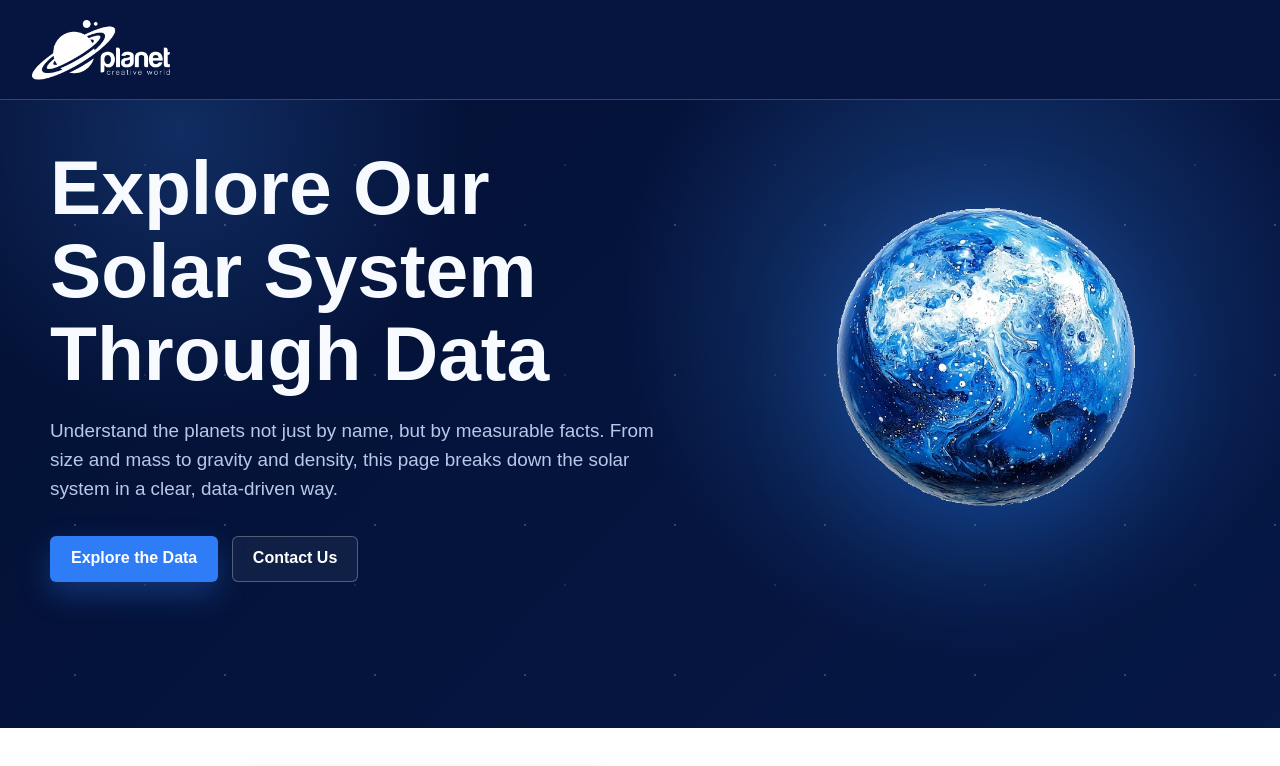
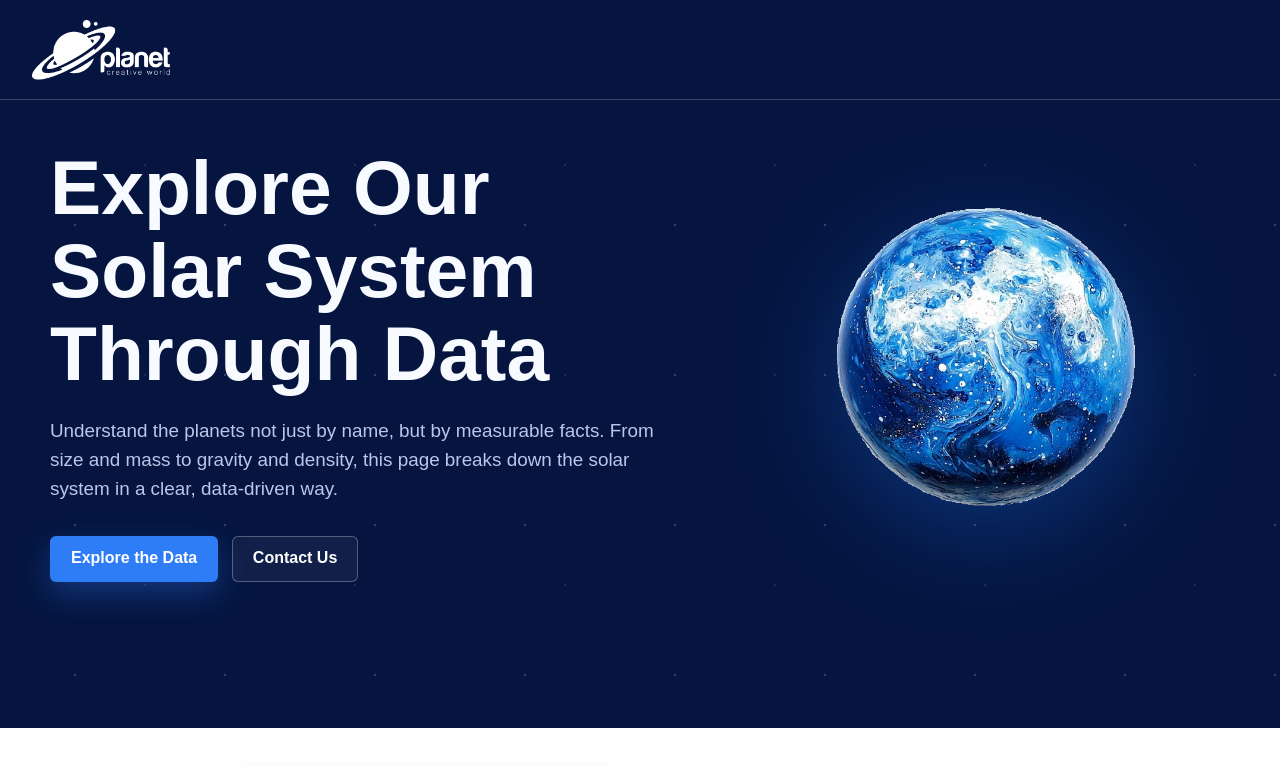
Before and after one commit to Skol-Chie/TS-Academy-SDC-Project-Group-9, a React (Vite) app: page / in a window 1280 px wide. Shown: the top 766 px of the page. Built offline with nearby package versions, Linux system fonts and the light colour scheme; no server answers.

Commit message:
Update Hero.css

```diff
--- a/src/styles/Hero.css
+++ b/src/styles/Hero.css
@@ -6,10 +6,7 @@
   gap: clamp(2rem, 6vw, 5rem);
   width: 100%;
   padding: clamp(4rem, 8vw, 6.5rem) max(1rem, calc((100vw - var(--max-width)) / 2));
-  background:
-    radial-gradient(circle at 76% 42%, rgba(65, 148, 255, 0.34), transparent 22rem),
-    radial-gradient(circle at 14% 18%, rgba(66, 142, 255, 0.22), transparent 18rem),
-    linear-gradient(135deg, var(--space-deep), var(--space));
+ background: #051540;
   color: var(--text-inverse);
   overflow: hidden;
   position: relative;
```
